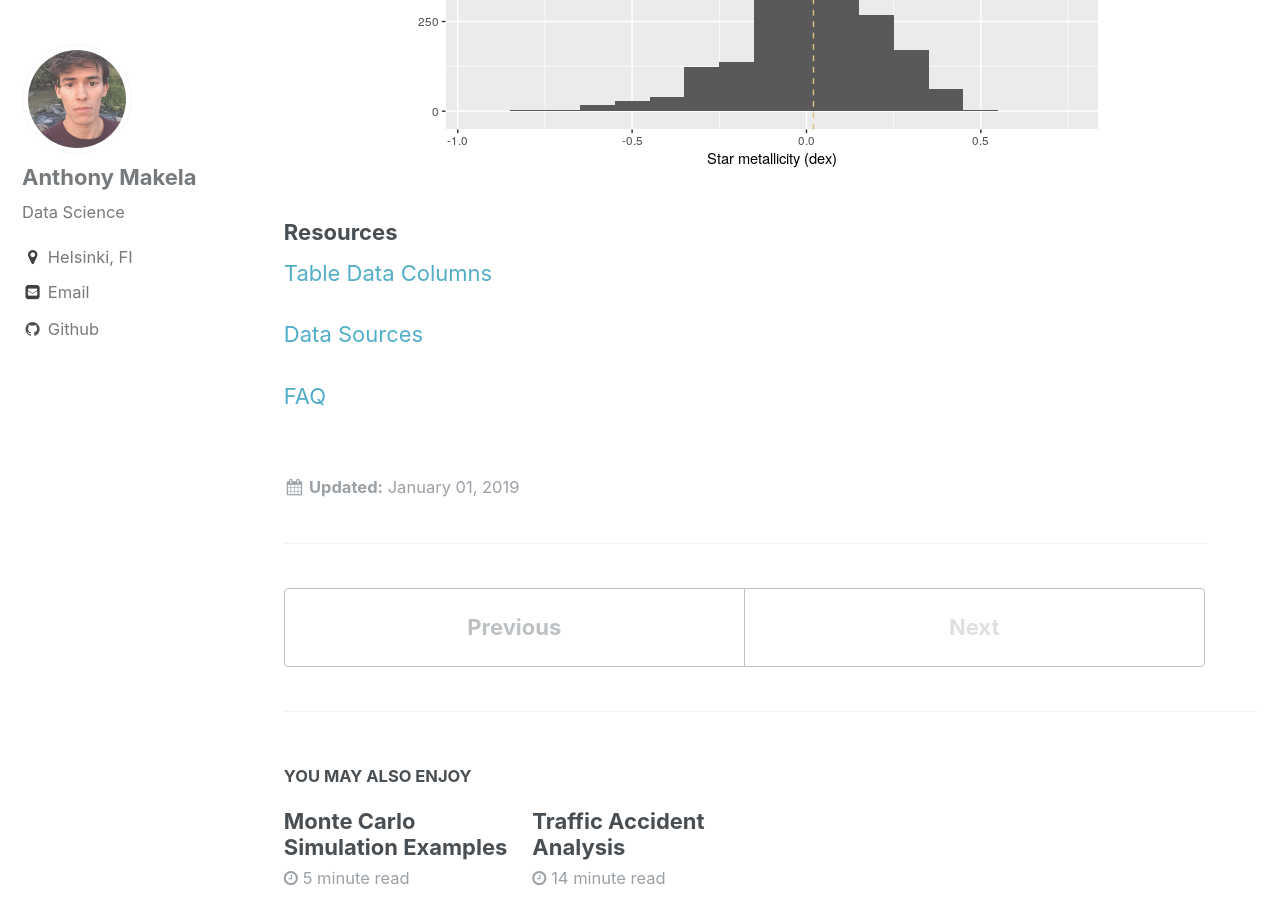
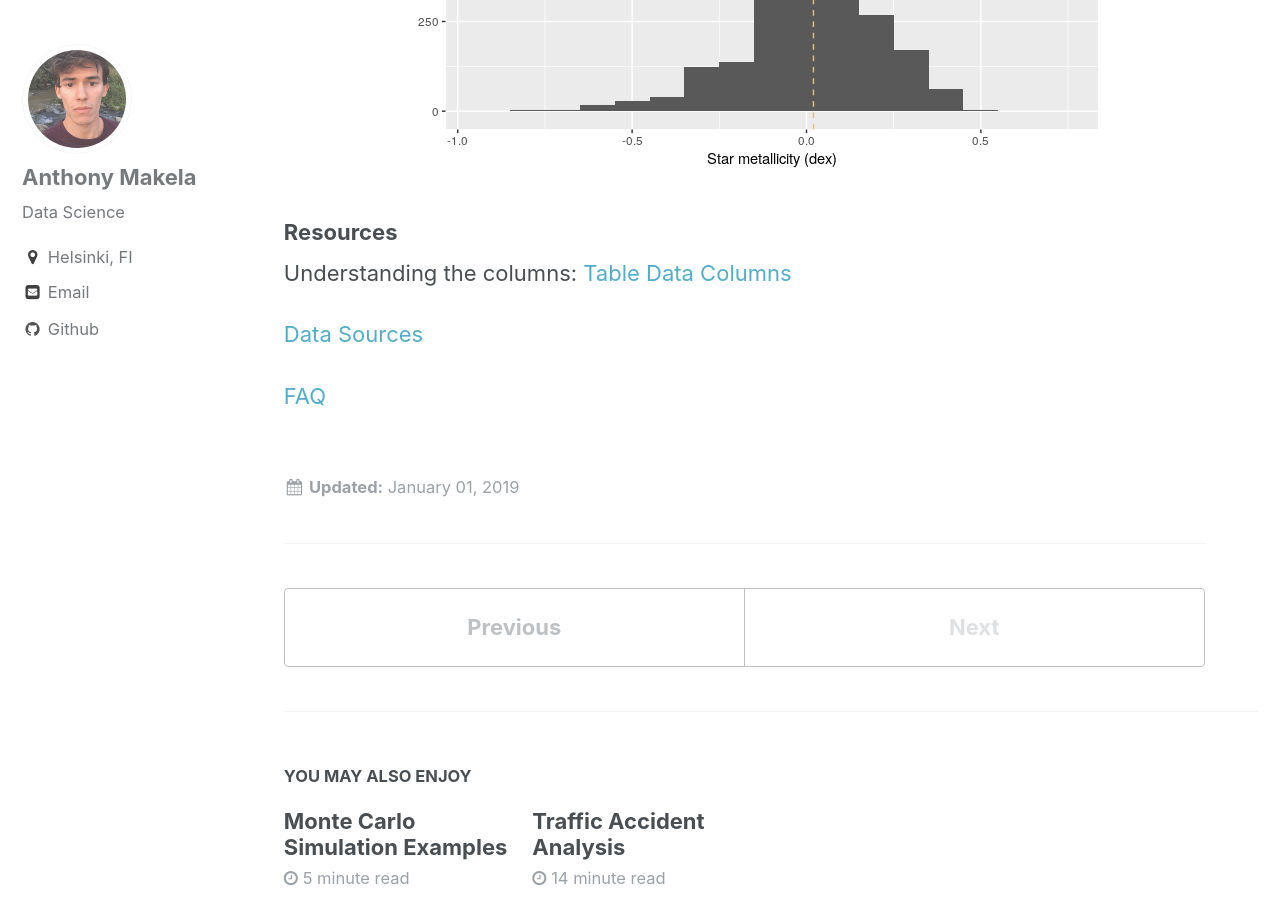
Before and after one commit to anthonymakela/anthonymakela.github.io, a Jekyll site: the page built from _posts/2019-01-01-Analysis-On-Exoplanets.md, in a window 1280 px wide and 900 px high, scrolled down 21532 px. Built offline with Jekyll 4.4.1, drawn with Linux system fonts in a browser that asks for light colours; nearby versions of some CDN libraries; formulas are drawn with MathJax 3.

Commit message:
Exoplanets

```diff
--- a/_posts/2019-01-01-Analysis-On-Exoplanets.md
+++ b/_posts/2019-01-01-Analysis-On-Exoplanets.md
@@ -508,6 +508,7 @@ solar %>%
 
 ### Resources
 
+Understanding the columns:
 [Table Data Columns](https://exoplanetarchive.ipac.caltech.edu/docs/API_exoplanet_columns.html)
 
 [Data Sources](https://exoplanetarchive.ipac.caltech.edu/docs/data.html)
```
